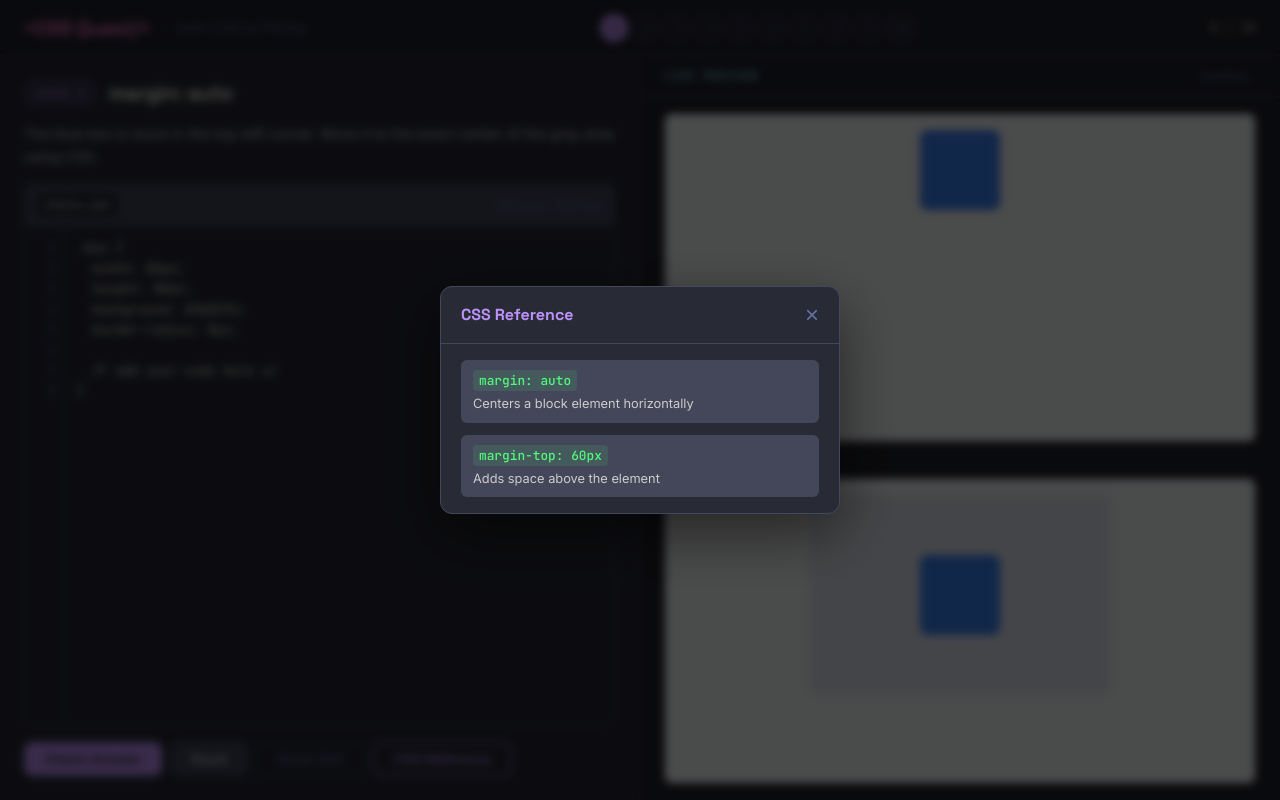
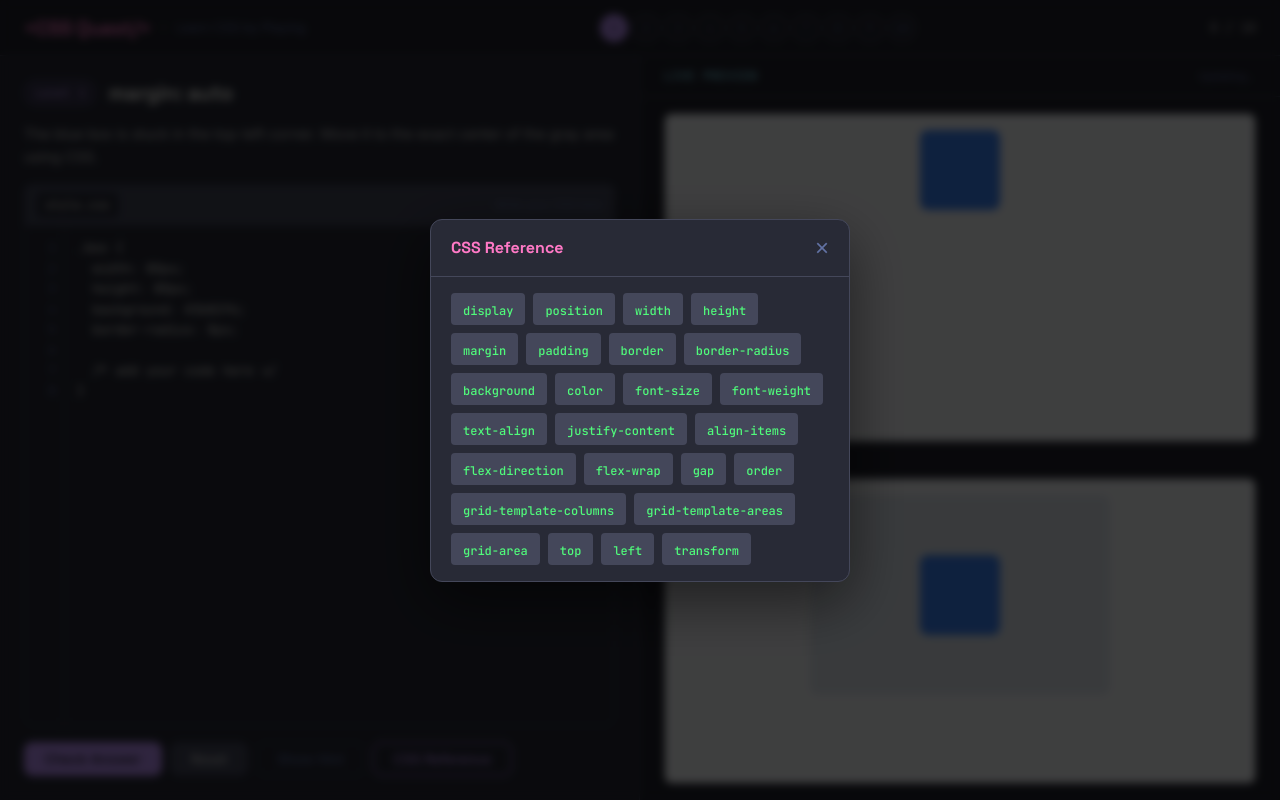
Before and after one commit to RodrigoNakayama2944/LearningGame, a website built with Vite: page index.html in a window 1280 px wide. Both pictures are taken after a click on the button "CSS Reference". Built offline with nearby package versions, Linux system fonts and the light colour scheme.

Commit message:
Simplify CSS reference to show property names only with Dracula styling

```diff
--- a/src/levels.js
+++ b/src/levels.js
@@ -1,13 +1,19 @@
+const cssReference = [
+  'display', 'position', 'width', 'height',
+  'margin', 'padding', 'border', 'border-radius',
+  'background', 'color', 'font-size', 'font-weight',
+  'text-align', 'justify-content', 'align-items',
+  'flex-direction', 'flex-wrap', 'gap', 'order',
+  'grid-template-columns', 'grid-template-areas',
+  'grid-area', 'top', 'left', 'transform',
+]
+
 const levels = [
   {
     id: 1,
     title: 'margin: auto',
     description: 'The blue box is stuck in the top-left corner. Move it to the exact center of the gray area using CSS.',
     hint: 'Try using margin: auto on the box, but first give it a width smaller than the container.',
-    reference: [
-      { prop: 'margin: auto', desc: 'Centers a block element horizontally' },
-      { prop: 'margin-top: 60px', desc: 'Adds space above the element' },
-    ],
     html: `<div class="container">
   <div class="box"></div>
 </div>`,
@@ -49,11 +55,6 @@ const levels = [
     title: 'Flexbox Centering',
     description: 'Use display: flex to perfectly center the blue box inside the container. This is the modern way!',
     hint: 'Combine display: flex with justify-content: center and align-items: center.',
-    reference: [
-      { prop: 'display: flex', desc: 'Enables flexbox on the container' },
-      { prop: 'justify-content: center', desc: 'Centers items horizontally' },
-      { prop: 'align-items: center', desc: 'Centers items vertically' },
-    ],
     html: `<div class="container">
   <div class="box"></div>
 </div>`,
@@ -96,11 +97,6 @@ const levels = [
     title: 'Flexbox Column Layout',
     description: 'Stack the three boxes vertically, evenly spaced, and centered horizontally.',
     hint: 'Use flex-direction: column, justify-content: space-evenly, and align-items: center.',
-    reference: [
-      { prop: 'flex-direction: column', desc: 'Stacks items vertically' },
-      { prop: 'justify-content: space-evenly', desc: 'Distributes space evenly between items' },
-      { prop: 'align-items: center', desc: 'Centers items on the cross axis' },
-    ],
     html: `<div class="container">
   <div class="box box-1">1</div>
   <div class="box box-2">2</div>
@@ -152,11 +148,6 @@ const levels = [
     title: 'Flexbox Spacing with gap',
     description: 'Arrange the three boxes in a horizontal row with exactly 20px of space between them, centered in the container.',
     hint: 'Use display: flex, justify-content: center, and the gap property for spacing.',
-    reference: [
-      { prop: 'display: flex', desc: 'Enables flexbox layout' },
-      { prop: 'justify-content: center', desc: 'Centers items along main axis' },
-      { prop: 'gap: 20px', desc: 'Adds space between flex items' },
-    ],
     html: `<div class="container">
   <div class="box box-1"></div>
   <div class="box box-2"></div>
@@ -199,11 +190,6 @@ const levels = [
     title: 'CSS Grid Basics',
     description: 'Create a 2x2 grid using CSS Grid. All cells should be equal size and have 10px gaps between them.',
     hint: 'Use display: grid, grid-template-columns: 1fr 1fr, and gap: 10px.',
-    reference: [
-      { prop: 'display: grid', desc: 'Enables CSS Grid layout' },
-      { prop: 'grid-template-columns: 1fr 1fr', desc: 'Creates two equal columns' },
-      { prop: 'gap: 10px', desc: 'Adds space between grid items' },
-    ],
     html: `<div class="grid">
   <div class="cell cell-1">1</div>
   <div class="cell cell-2">2</div>
@@ -253,11 +239,6 @@ const levels = [
     title: 'Grid Template Areas',
     description: 'Use grid-template-areas to create a layout with a header spanning full width, a sidebar on the left, main content in the center, and a footer spanning full width.',
     hint: 'Define grid-template-areas with "header header", "sidebar main", "footer footer", then assign area to each element.',
-    reference: [
-      { prop: 'grid-template-areas', desc: 'Defines named areas in the grid' },
-      { prop: 'grid-area: name', desc: 'Places an item into a named area' },
-      { prop: 'grid-template-columns: 80px 1fr', desc: 'Sidebar 80px, main fills rest' },
-    ],
     html: `<div class="layout">
   <header class="header">Header</header>
   <aside class="sidebar">Sidebar</aside>
@@ -317,11 +298,6 @@ const levels = [
     title: 'Flexbox Wrapping',
     description: 'The boxes overflow the container. Make them wrap to the next line when there is not enough space, with 10px gaps.',
     hint: 'Use display: flex with flex-wrap: wrap and gap: 10px.',
-    reference: [
-      { prop: 'display: flex', desc: 'Enables flexbox layout' },
-      { prop: 'flex-wrap: wrap', desc: 'Allows items to wrap to next line' },
-      { prop: 'gap: 10px', desc: 'Adds space between items' },
-    ],
     html: `<div class="container">
   <div class="box">A</div>
   <div class="box">B</div>
@@ -368,11 +344,6 @@ const levels = [
     title: 'Absolute + Relative Positioning',
     description: 'Position the blue circle in the exact center of the gray container using position: absolute. The container should be the reference point.',
     hint: 'Set the container to position: relative, the circle to position: absolute, then use top: 50%, left: 50%, and transform: translate(-50%, -50%).',
-    reference: [
-      { prop: 'position: relative', desc: 'Makes element a positioning reference' },
-      { prop: 'position: absolute', desc: 'Removes element from normal flow' },
-      { prop: 'transform: translate(-50%, -50%)', desc: 'Shifts element by half its size' },
-    ],
     html: `<div class="container">
   <div class="circle"></div>
 </div>`,
@@ -428,11 +399,6 @@ const levels = [
     title: 'Flexbox Order Property',
     description: 'The boxes are displayed in HTML order 1-2-3. Using the CSS order property, reverse them to display as 3-2-1 without changing the HTML.',
     hint: 'Set order: 3 on box-1, order: 2 on box-2, and order: 1 on box-3.',
-    reference: [
-      { prop: 'order: 3', desc: 'Moves item to appear later in the row' },
-      { prop: 'order: 1', desc: 'Moves item to appear earlier in the row' },
-      { prop: 'order: 0', desc: 'Default order for all items' },
-    ],
     html: `<div class="container">
   <div class="box box-1">1</div>
   <div class="box box-2">2</div>
@@ -490,11 +456,6 @@ const levels = [
     title: 'Responsive Grid with auto-fill',
     description: 'Create a grid that automatically fills columns as wide as 100px each, with 10px gaps. The grid should adapt to the container width.',
     hint: 'Use grid-template-columns: repeat(auto-fill, minmax(100px, 1fr)) with gap: 10px.',
-    reference: [
-      { prop: 'repeat(auto-fill, minmax(100px, 1fr))', desc: 'Auto-fits columns at minimum 100px' },
-      { prop: 'display: grid', desc: 'Enables CSS Grid layout' },
-      { prop: 'gap: 10px', desc: 'Adds space between grid items' },
-    ],
     html: `<div class="grid">
   <div class="card">Card 1</div>
   <div class="card">Card 2</div>
@@ -538,4 +499,5 @@ const levels = [
   }
 ]
 
+export { cssReference }
 export default levels
--- a/src/main.js
+++ b/src/main.js
@@ -1,4 +1,4 @@
-import levels from './levels.js'
+import levels, { cssReference } from './levels.js'
 import { updatePreview, updateTarget } from './preview.js'
 
 const editorInput = document.getElementById('editorInput')
@@ -191,12 +191,9 @@ function toggleHint() {
 }
 
 function toggleReference() {
-  const level = levels[currentLevelIndex]
-  if (!level.reference) return
-  referenceBody.innerHTML = level.reference.map(ref => `
+  referenceBody.innerHTML = cssReference.map(prop => `
     <div class="reference-item">
-      <code class="reference-prop">${ref.prop}</code>
-      <span class="reference-desc">${ref.desc}</span>
+      <code class="reference-prop">${prop}</code>
     </div>
   `).join('')
   referenceModal.classList.toggle('hidden')
--- a/src/styles.css
+++ b/src/styles.css
@@ -534,7 +534,7 @@ html, body {
 }
 
 .btn-reference:hover {
-  background: rgba(189, 147, 249, 0.1);
+  background: rgba(189, 147, 249, 0.15);
 }
 
 /* Reference Modal */
@@ -544,7 +544,7 @@ html, body {
   left: 0;
   right: 0;
   bottom: 0;
-  background: rgba(0, 0, 0, 0.7);
+  background: rgba(0, 0, 0, 0.75);
   display: flex;
   align-items: center;
   justify-content: center;
@@ -561,7 +561,7 @@ html, body {
   border: 1px solid var(--dracula-current);
   border-radius: var(--radius-lg);
   width: 90%;
-  max-width: 400px;
+  max-width: 420px;
   max-height: 70vh;
   overflow: hidden;
   box-shadow: 0 20px 60px rgba(0, 0, 0, 0.5);
@@ -579,13 +579,13 @@ html, body {
   font-family: var(--font-display);
   font-size: 1rem;
   font-weight: 600;
-  color: var(--dracula-purple);
+  color: var(--dracula-pink);
 }
 
 .reference-close {
   background: none;
   border: none;
-  color: var(--text-muted);
+  color: var(--dracula-comment);
   font-size: 1.5rem;
   cursor: pointer;
   padding: 0;
@@ -602,33 +602,23 @@ html, body {
   overflow-y: auto;
   max-height: calc(70vh - 60px);
   display: flex;
-  flex-direction: column;
-  gap: 12px;
+  flex-wrap: wrap;
+  gap: 8px;
 }
 
 .reference-item {
-  display: flex;
-  flex-direction: column;
-  gap: 4px;
-  padding: 10px 12px;
+  padding: 6px 12px;
   background: var(--dracula-current);
-  border-radius: 6px;
+  border-radius: 4px;
 }
 
 .reference-prop {
   font-family: var(--font-mono);
-  font-size: 0.8rem;
+  font-size: 0.75rem;
   font-weight: 500;
   color: var(--dracula-green);
-  background: rgba(80, 250, 123, 0.1);
-  padding: 2px 6px;
-  border-radius: 4px;
-  display: inline-block;
-  width: fit-content;
 }
 
 .reference-desc {
-  font-size: 0.8rem;
-  color: var(--text-secondary);
-  line-height: 1.4;
+  display: none;
 }
```
